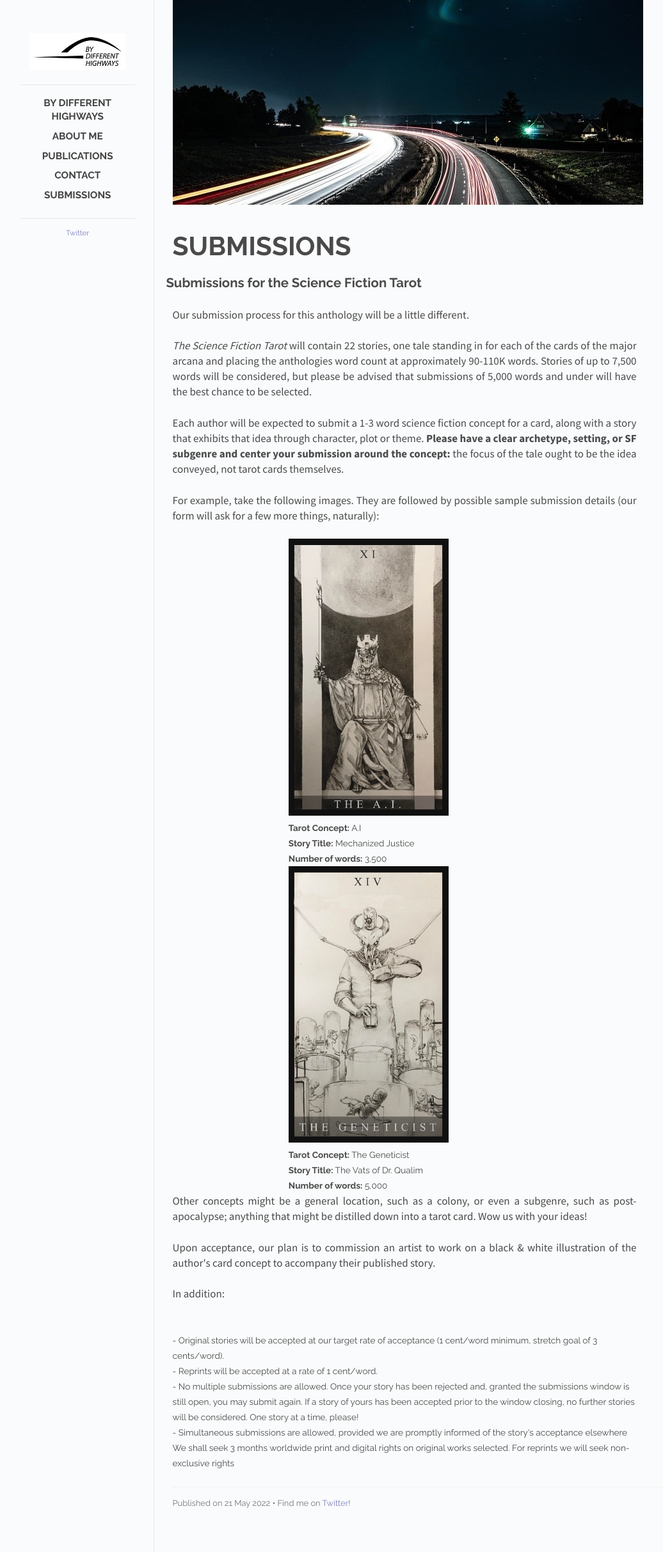
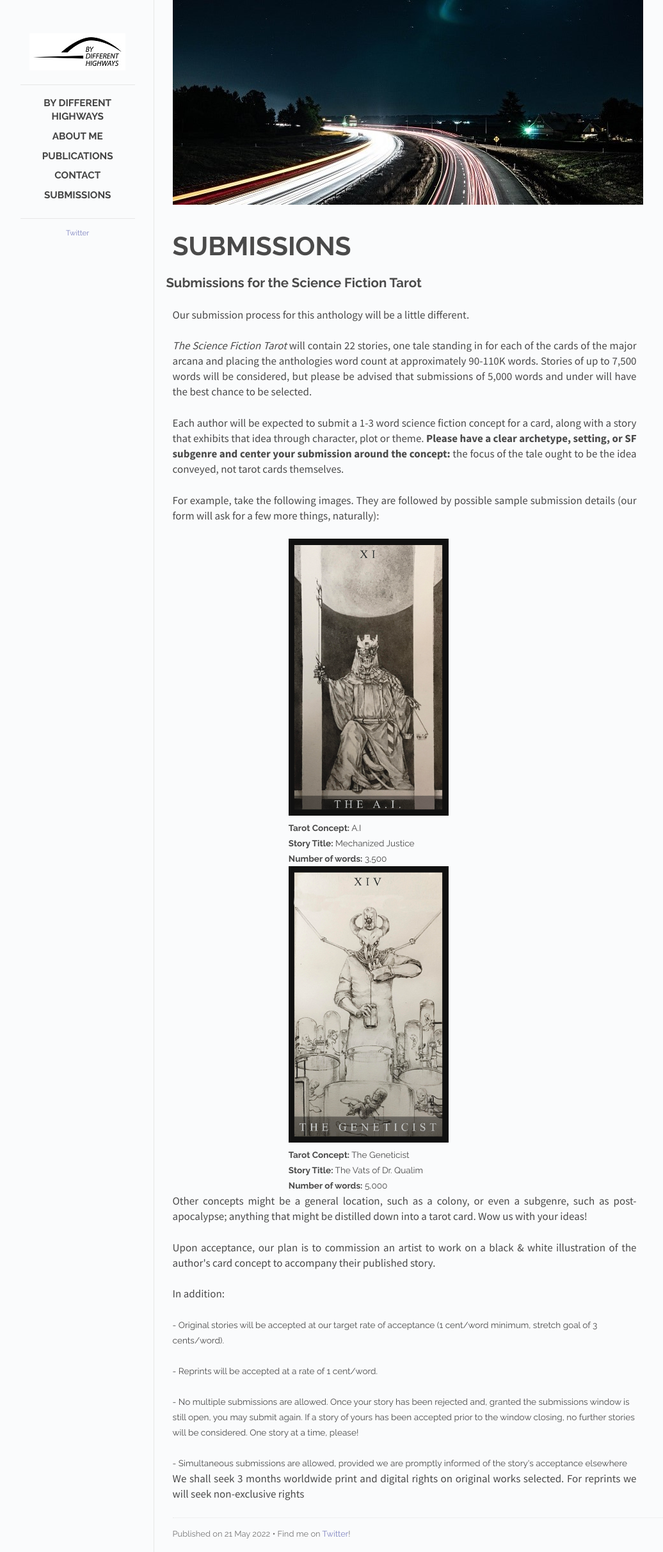
Before and after one commit to Butler-Brand/Butler-Brand.github.io, a Jekyll site: the page built from _posts/2022-05-21-submissons-post.md, in a window 1280 px wide. Shown: the whole page at 64% size, without its empty margins (118-1154 px from the left). Built offline with Jekyll 4.4.1, drawn with Linux system fonts in a browser that asks for light colours; Markdown is read by kramdown in place of the engine named in the settings.

Commit message:
Update 2022-05-21-submissons-post.md

```diff
--- a/_posts/2022-05-21-submissons-post.md
+++ b/_posts/2022-05-21-submissons-post.md
@@ -32,15 +32,14 @@ order: 5
 <p>Other concepts might be a general location, such as a colony, or even a subgenre, such as post-apocalypse; anything that might be distilled down into a tarot card. Wow us with your ideas!</p>
 <p>Upon acceptance, our plan is to commission an artist to work on a black & white illustration of the author's card concept to accompany their published story.</p>
 <p>In addition:</p>
-<br />
 
 - Original stories will be accepted at our target rate of acceptance (1 cent/word minimum, stretch goal of 3 cents/word).
-  <br />
+  <br /><br />
 - Reprints will be accepted at a rate of 1 cent/word.
-  <br />
+  <br /><br />
 - No multiple submissions are allowed. Once your story has been rejected and, granted the submissions window is still open, you may submit again. If a story of yours has been accepted prior to the window closing, no further stories will be considered. One story at a time, please!
-  <br />
+  <br /><br />
 - Simultaneous submissions are allowed, provided we are promptly informed of the story's acceptance elsewhere
 
-<br />
-We shall seek 3 months worldwide print and digital rights on original works selected. For reprints we will seek non-exclusive rights
+
+<p>We shall seek 3 months worldwide print and digital rights on original works selected. For reprints we will seek non-exclusive rights</p>
```
